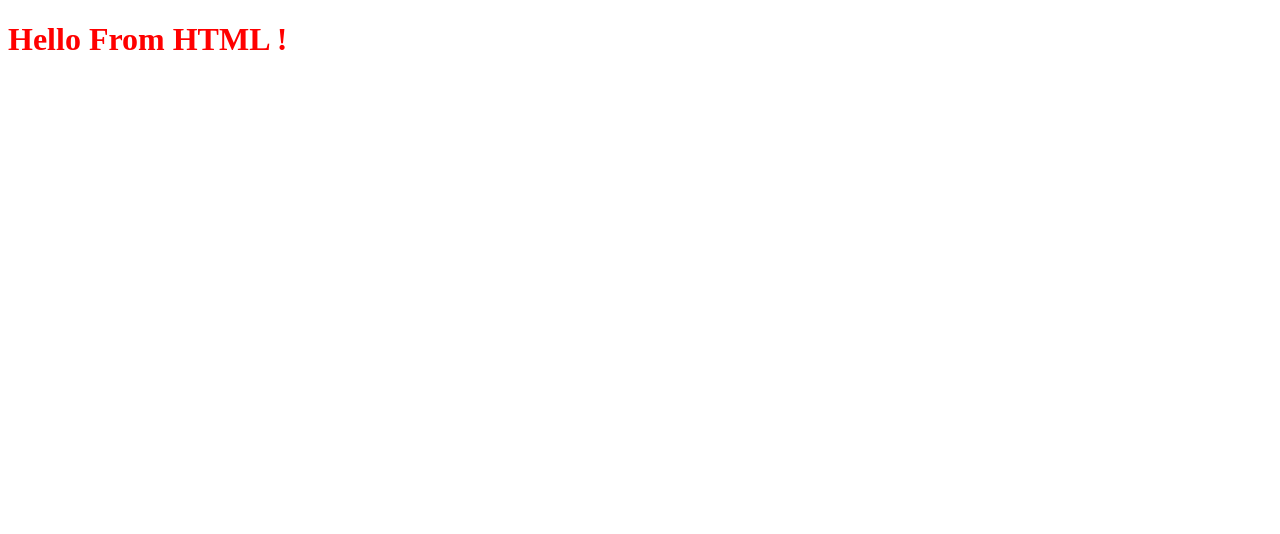
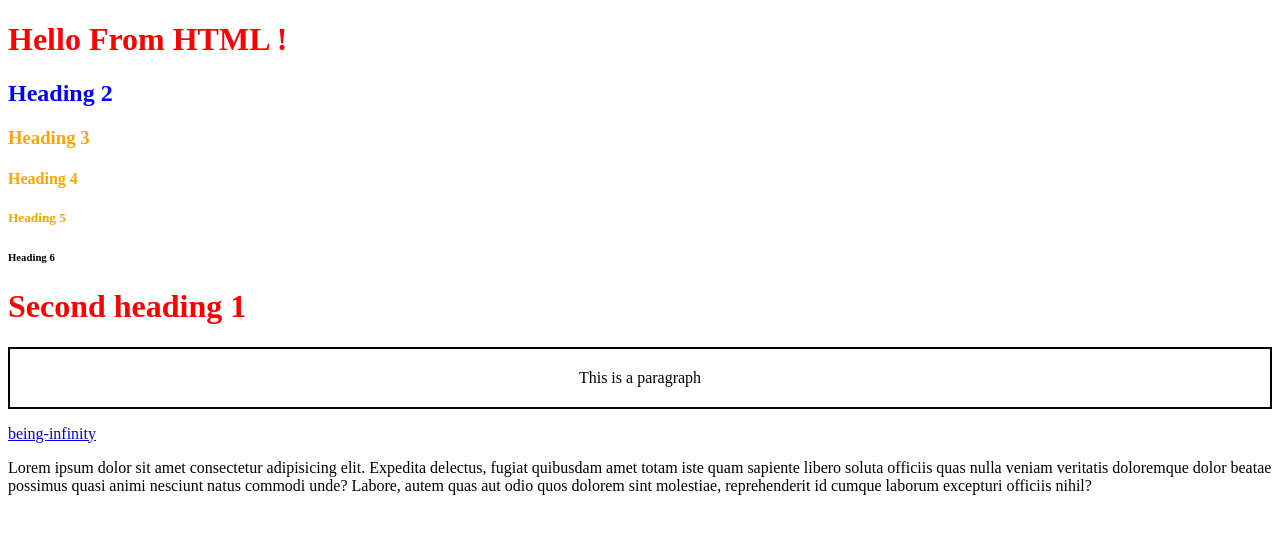
Before and after one commit to sainandhinigundu/autosuggest, a website: page frontend/index.html in a window 1280 px wide. Drawn offline with Linux system fonts and the light colour scheme.

Commit message:
Intro to HTML Tags and CSS Selectors

```diff
--- a/frontend/css/index.css
+++ b/frontend/css/index.css
@@ -1,3 +1,18 @@
 h1 {
     color: red;
 }
+
+#heading-2{
+    color: blue;
+}
+
+.heading{
+    color: orange;
+}
+.para{
+    border: 2px;
+    border-color: black;
+    border-style: solid;
+    padding: 20px;
+    text-align: center;
+}
--- a/frontend/index.html
+++ b/frontend/index.html
@@ -8,6 +8,15 @@
 </head>
 <body>
     <h1> Hello From HTML ! </h1>
+    <h2 id="heading-2">Heading 2</h2>
+    <h3 class="heading">Heading 3</h3>
+    <h4 class="heading">Heading 4</h4>
+    <h5 class="heading">Heading 5</h5>
+    <h6>Heading 6</h6>
+    <h1>Second heading 1</h1>
+    <p class="para">This is a paragraph</p>
+    <a href="https://www.being-infinity.com/">being-infinity</a>
+    <p>Lorem ipsum dolor sit amet consectetur adipisicing elit. Expedita delectus, fugiat quibusdam amet totam iste quam sapiente libero soluta officiis quas nulla veniam veritatis doloremque dolor beatae possimus quasi animi nesciunt natus commodi unde? Labore, autem quas aut odio quos dolorem sint molestiae, reprehenderit id cumque laborum excepturi officiis nihil?</p>
     <script src="js/index.js"></script>
 </body>
 </html>
```
